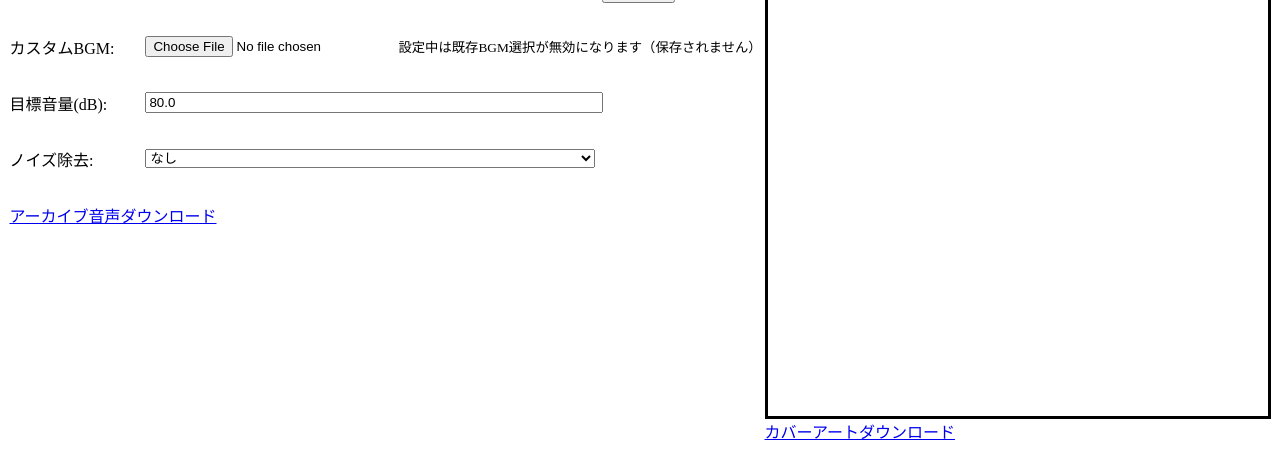
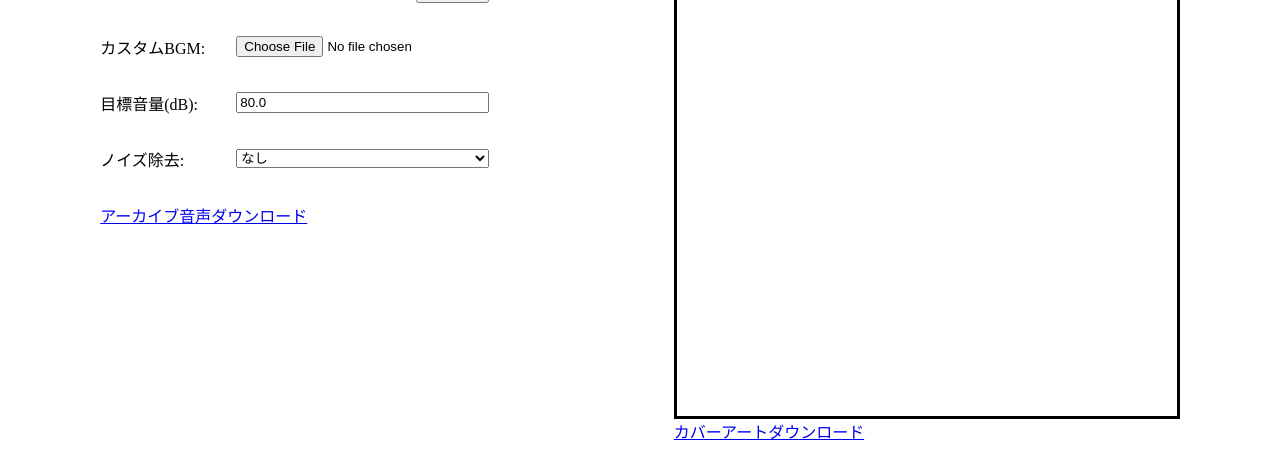
Before and after one commit to TakamiChie/PodcastPublicSoundGenerator, a Flask app: page / in a window 1280 px wide. Shown: the part 496-947 px from the top of the page. Run offline with Flask 3, Linux system fonts and the light colour scheme.

Commit message:
冗長な説明文を削除

```diff
--- a/templates/index.html
+++ b/templates/index.html
@@ -50,7 +50,6 @@
       <div class="form-item">
         <label for="customBgm">カスタムBGM:</label>
         <input type="file" id="customBgm" name="custom_bgm" accept="audio/*">
-        <small>設定中は既存BGM選択が無効になります（保存されません）</small>
       </div>
       <div class="form-item">
         <label for="target_db">目標音量(dB):</label>
```
